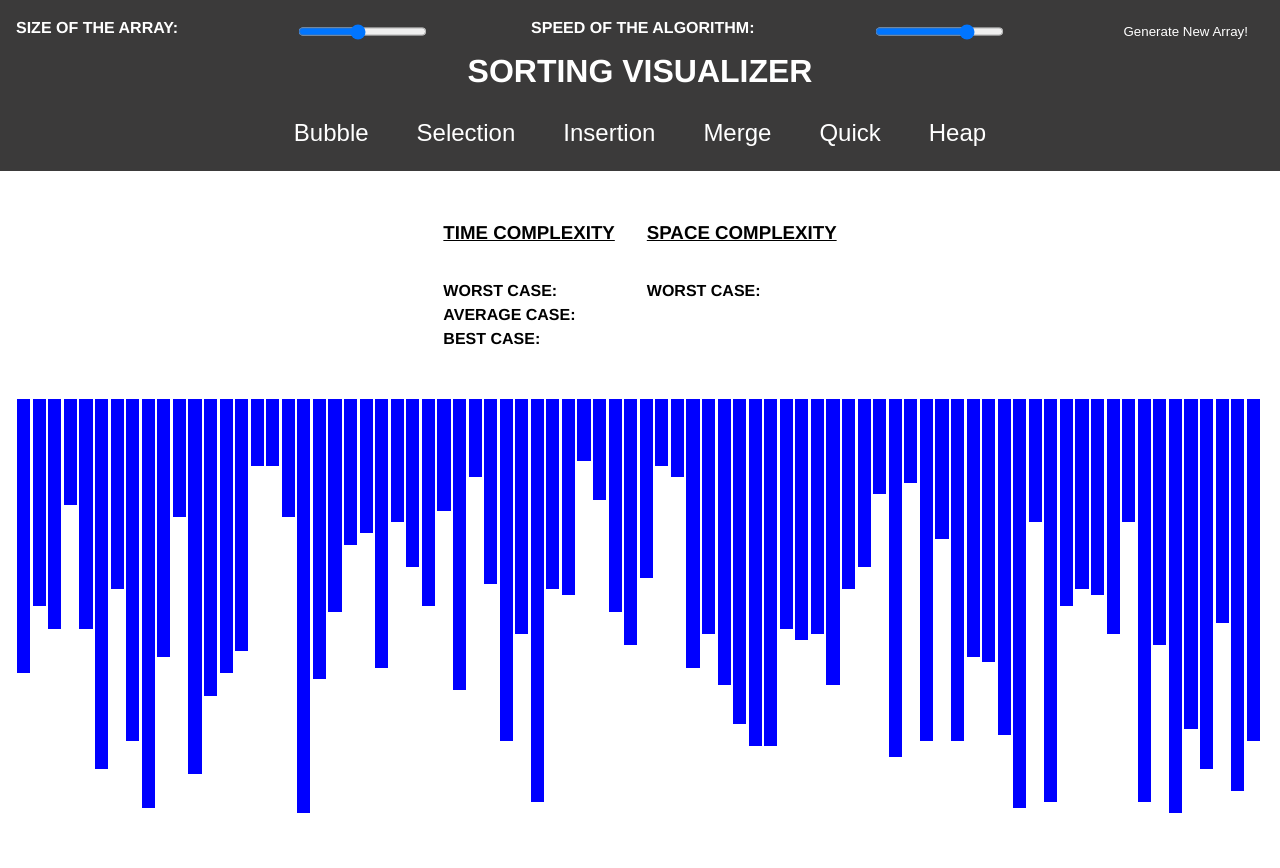
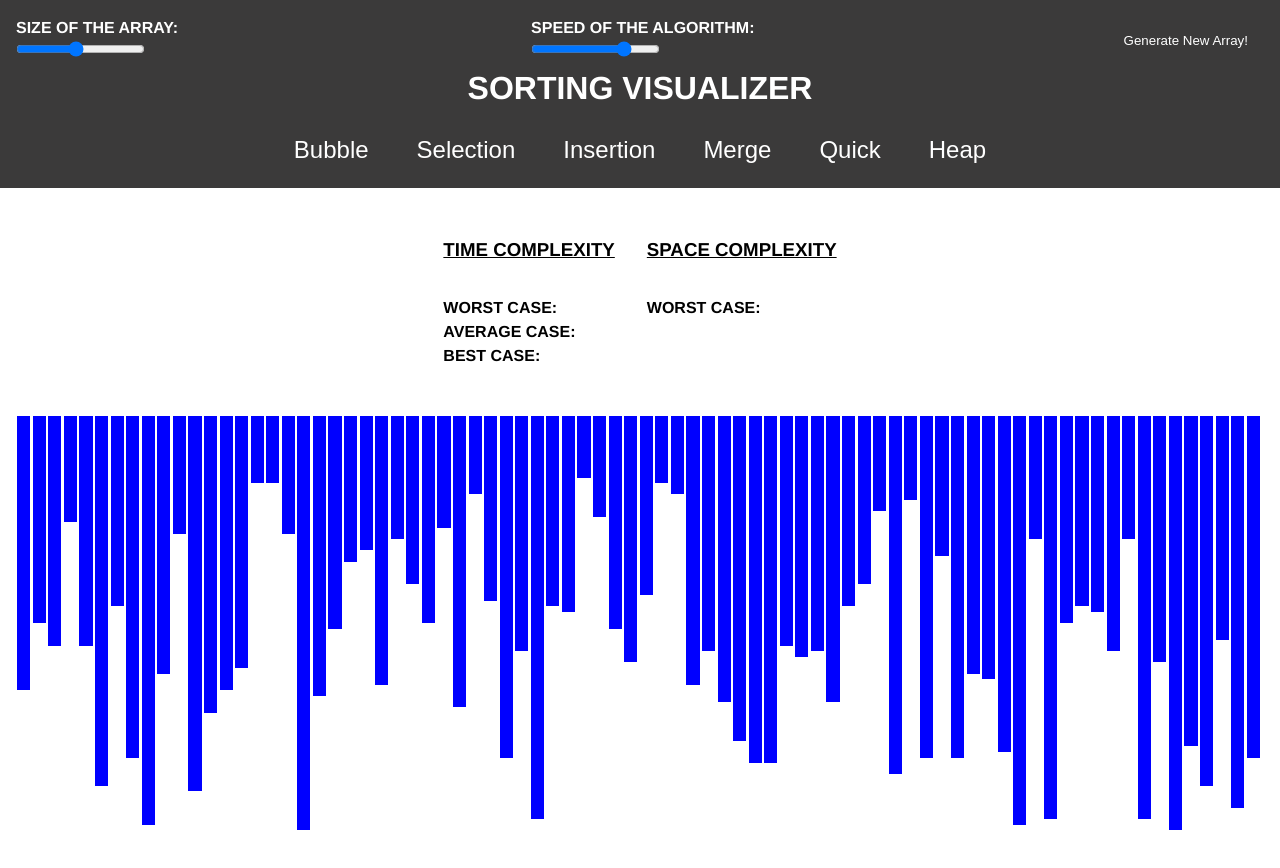
Before and after one commit to tikaram1912/Sorting-visualizer, a plain HTML site: page index.html in a window 1280 px wide. Drawn offline with Linux system fonts and the light colour scheme; a script that the page names is missing.

Commit message:
Update index.html

```diff
--- a/index.html
+++ b/index.html
@@ -13,10 +13,14 @@
     <header>
         <nav>
             <div class="array-inputs">
-                <p>Size of the array:</p>
-                <input id="a_size" type="range" min=20 max=150 step=1 value=80>
-                <p>Speed of the algorithm:</p>
-                <input id="a_speed" type="range" min=1 max=5 step=1 value=4>
+                <div class="controller">
+                    <p>Size of the array:</p>
+                    <input id="a_size" type="range" min=20 max=150 step=1 value=80>
+                </div>
+                <div class="controller">
+                    <p>Speed of the algorithm:</p>
+                    <input id="a_speed" type="range" min=1 max=5 step=1 value=4>
+                </div>
                 <button id="a_generate">Generate New Array!</button>
             </div>
 
```
